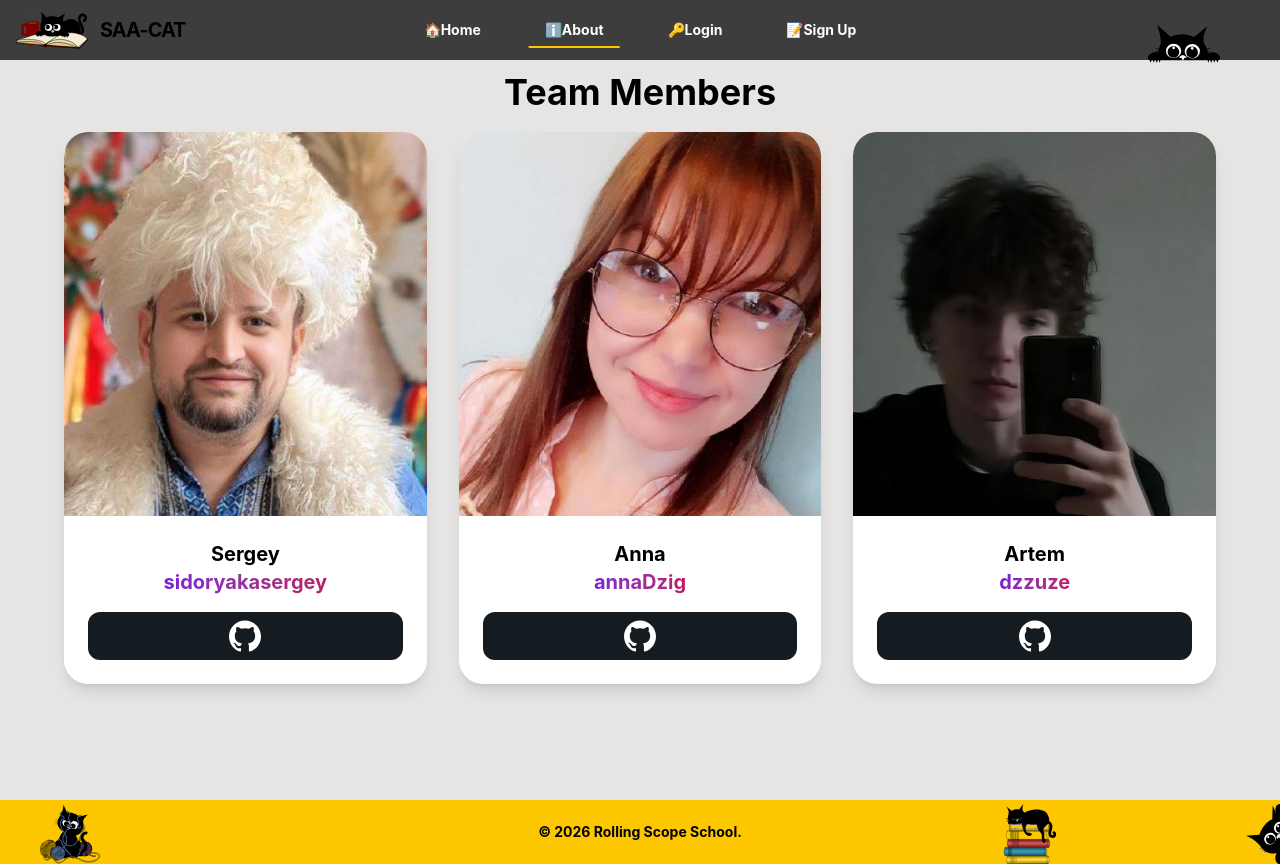
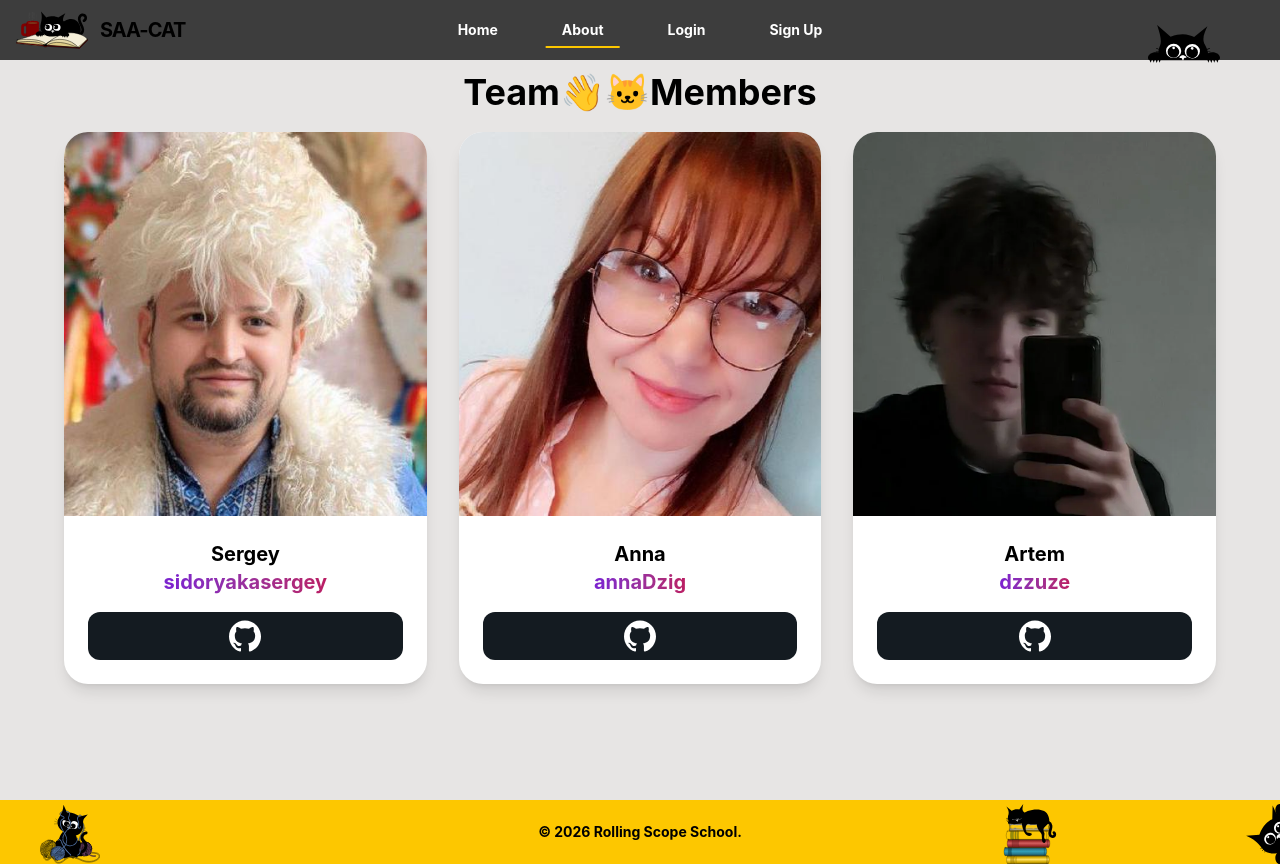
Before and after one commit to dzzuze/SAA-Cat, a React (Vite) app: page /SAA-Cat/about in a window 1280 px wide. Built offline with nearby package versions, Linux system fonts and the light colour scheme; no server answers.

Commit message:
feat: delete emoji and add emoji for about page

```diff
--- a/src/components/header/headerLinks.ts
+++ b/src/components/header/headerLinks.ts
@@ -5,16 +5,16 @@ export type HeaderLink = {
 };
 
 export const baseLinks: HeaderLink[] = [
-  { to: "/", label: "🏠Home", end: true },
-  { to: "/about", label: "ℹ️About" },
+  { to: "/", label: "Home", end: true },
+  { to: "/about", label: "About" },
 ];
 
 export const guestLinks: HeaderLink[] = [
-  { to: "/login", label: "🔑Login" },
-  { to: "/register", label: "📝Sign Up" },
+  { to: "/login", label: "Login" },
+  { to: "/register", label: "Sign Up" },
 ];
 
 export const authedLinks: HeaderLink[] = [
-  { to: "/dashboard", label: "🖥️Dashboard" },
-  { to: "/user", label: "👨‍💻Profile" },
+  { to: "/dashboard", label: "Dashboard" },
+  { to: "/user", label: "Profile" },
 ];
--- a/src/pages/AboutUsPage.tsx
+++ b/src/pages/AboutUsPage.tsx
@@ -28,7 +28,7 @@ export default function AboutUsPage() {
     <div className="flex flex-col flex-1 min-h-screen bg-stone-200 pt-8">
       <div className="flex-1 p-10 pb-15">
         <h1 className="text-4xl font-bold text-center mb-5 text-black">
-          Team Members
+          Team👋🐱Members
         </h1>
         <div className="grid grid-cols-1 md:grid-cols-3 gap-8 max-w-6xl mx-auto">
           {team.map((member, index) => (
```
